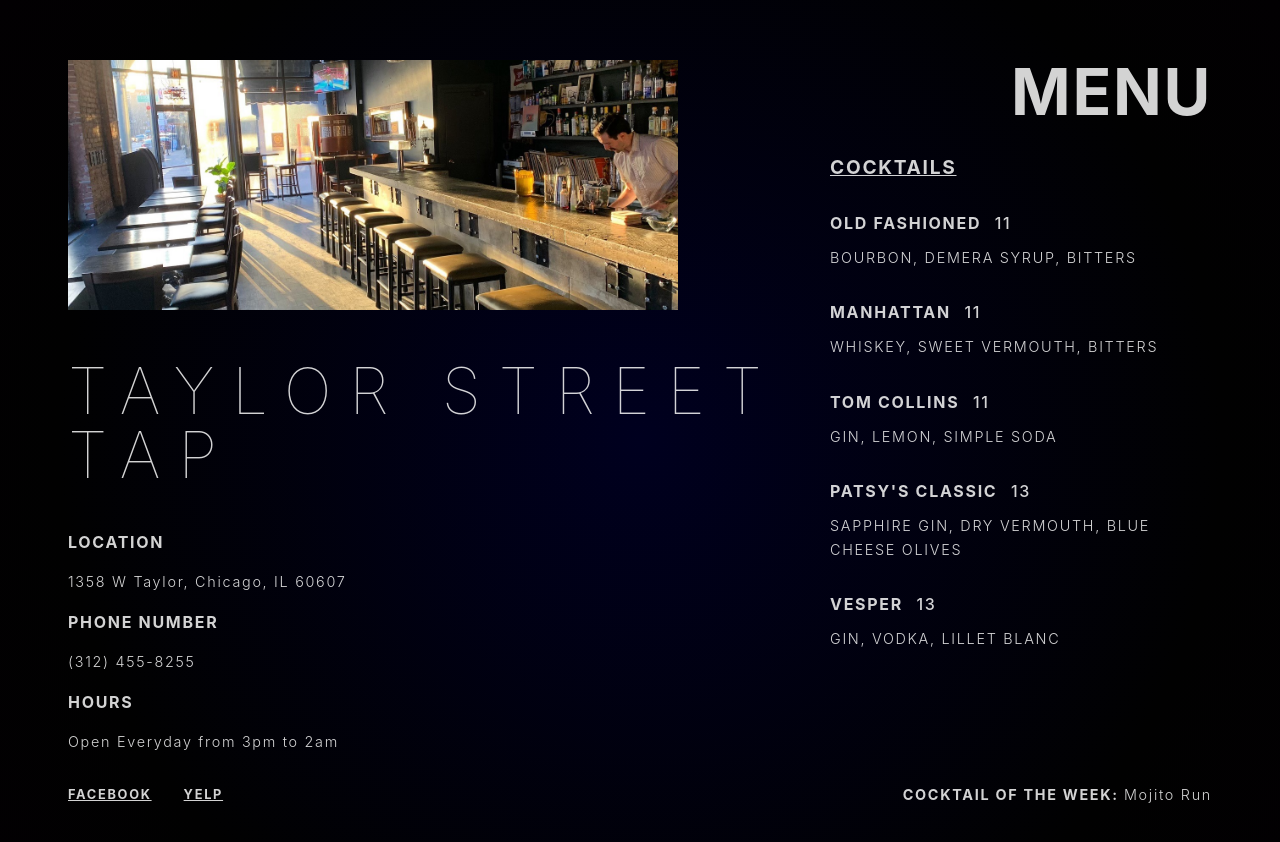
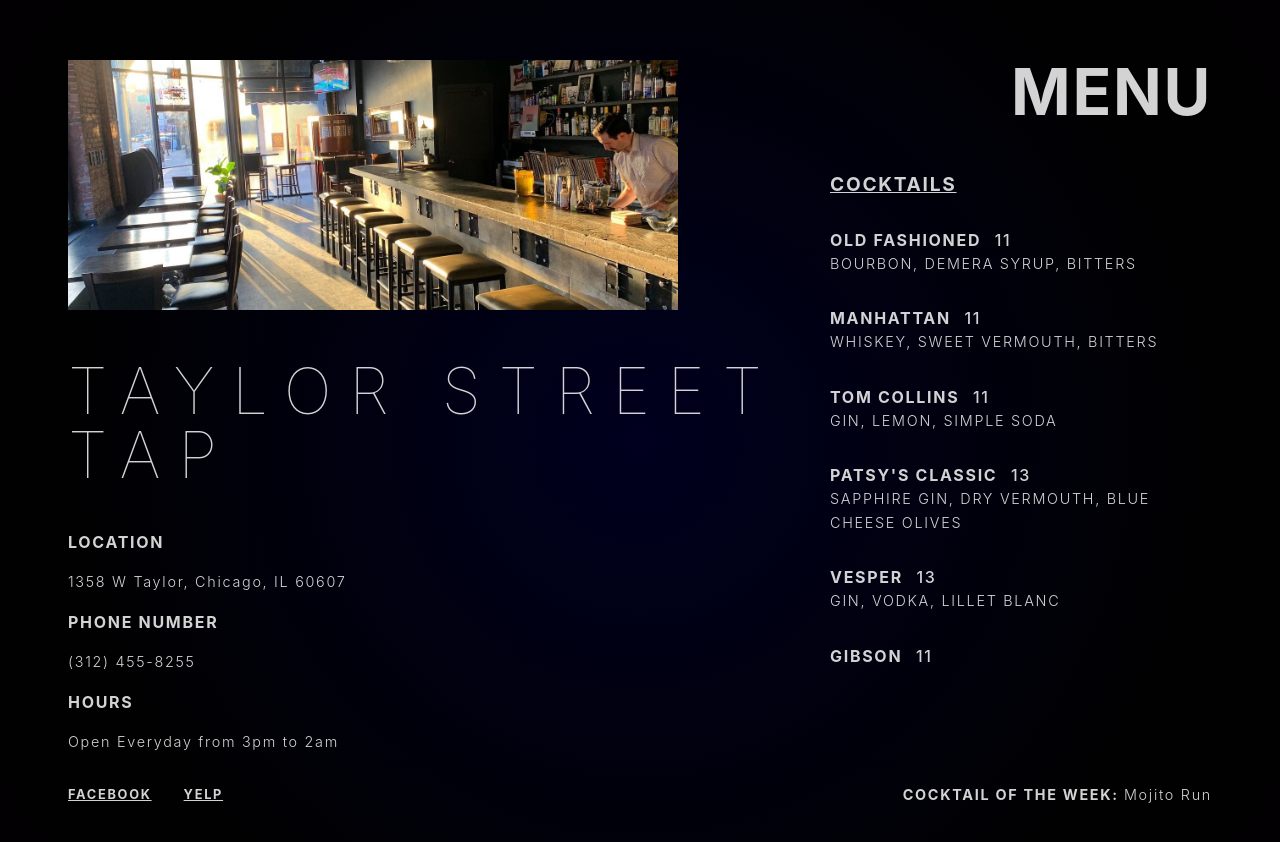
Before and after one commit to mcthaydt/TaylorStreetTapWebsite, a Svelte app: page / in a window 1280 px wide. Shown: the top 842 px of the page. Built offline with nearby package versions, Linux system fonts and the light colour scheme.

Commit message:
Refactored components

```diff
--- a/src/App.svelte
+++ b/src/App.svelte
@@ -1,4 +1,9 @@
 <script lang="ts">
+  import { slide, blur } from 'svelte/transition';
+  import { onMount } from 'svelte';
+
+  let ready = false;
+  onMount(() => ready = true);
 
   import { each } from "svelte/internal";
 
@@ -57,27 +62,30 @@
 
 </script>
 
-<main class="main-container">
-    <div style="display: flex; align-content: center">
-
-      <div class="left-side">
+<main>
+  {#if ready}
+    <div class="main-container" transition:slide>
+      <div class="left-side" transition:blur>
         <Hero />
         <Title />
         <Info />
       </div>
-
-      <div class="right-side">
+      <div class="right-side" transition:blur>
         <DrinkMenuTitle />
         <DrinkMenu cocktailMenu={cocktailMenu} beerMenu={beerMenu} catagories={catagories} />
       </div>
-
     </div>
-    <Footer cocktailOfTheWeek={cocktailOfTheWeek} />
+    <Footer cocktailOfTheWeek={cocktailOfTheWeek} transititon:slide/>
+  {/if}
 </main>
 
 <style>
+  main {
+    margin: 60px;
+  }
   .main-container {
-    margin: 60px;
+    display: flex;
+    align-content: center;
   }
   .left-side {
     float:left;
--- a/src/lib/DrinkMenuComponent.svelte
+++ b/src/lib/DrinkMenuComponent.svelte
@@ -1,39 +1,82 @@
 <script lang="ts">
   import { slide } from "svelte/transition";
+
   export let cocktailMenu;
   export let beerMenu;
   export let catagories;
 </script>
 
-        <div style="max-height: 32rem; overflow-x: hidden">
+<div class="MenuContainer">
   <div>
-            <h2 style="text-align: left;"><b><u>{catagories[1]}</b></h2>
-            <div style="display: flex; flex-direction:column;">
+    <h2 class="CatagoryTitleText"><b><u>{catagories[1]}</b></h2>
+    <div class="CatagoryContainer">
       {#each cocktailMenu as cocktailItem}
-                <div style="display: flex; float: right;" transition:slide>
-                  <h3 style="float: left;"><b>{cocktailItem.cocktailName.toUpperCase()}</b></h3>
-                  <h3 style="float: right">{cocktailItem.cocktailPrice}</h3>
+        <div class="CocktailItemContainer" transition:slide>
+          <h3 class="ItemName"><b>{cocktailItem.cocktailName.toUpperCase()}</b></h3>
+          <h3 class="ItemPrice">{cocktailItem.cocktailPrice}</h3>
         </div>
-                <p style="margin-top: -5px;">{cocktailItem.cocktailDescription}</p>
-                {#if cocktailItem.Seasonal == true}
-                  <p style="float: right; text-align: left; margin-top: -5px; letter-spacing: 1.3px; color: orange">SEASONAL</p>
-                {/if}
+        <p class="ItemDescripion">{cocktailItem.cocktailDescription}</p>
       {/each}
     </div>
   </div>
 
   <div>
-            <h2 style="text-align: left;"><b><u>{catagories[0]}<u></b></h2>
-            <div style="display: flex; flex-direction:column;">
+    <h2 class="CatagoryTitleText"><b><u>{catagories[0]}<u></b></h2>
+    <div class="CatagoryContainer">
         {#each beerMenu as beerItem}
-                  <div style="display: flex; float: right; margin-top: -5px;" transition:slide>
-                    <h3 style="float: left; text-align: left;"><b>{beerItem.beerName.toUpperCase()}</b></h3>
-                    <h3 style="float: right; text-align: right;">{beerItem.beerPrice}</h3>
+          <div class="BeerItemContainer" transition:slide>
+            <h3 class="ItemName"><b>{beerItem.beerName.toUpperCase()}</b></h3>
+            <h3 class="ItemPrice">{beerItem.beerPrice}</h3>
           </div>
-                  <div style="display: flex; align-items: center;">
-                    <p style="float: left; text-align: left; margin-top: -5px; padding-right: 1rem; letter-spacing: 1.3px">{beerItem.beerType}</p>
+          <div class="ItemTypeContainer">
+            <p class="ItemType">{beerItem.beerType}</p>
           </div>
         {/each}
     </div>
   </div>
 </div>
+
+<style>
+  .MenuContainer {
+    max-height: 32rem;
+    overflow-x: hidden;
+  }
+  .CatagoryTitleText {
+    text-align: left;
+  }
+  .CatagoryContainer {
+    display: flex;
+    flex-direction: column;
+  }
+  .CocktailItemContainer {
+    display: flex;
+    float: right;
+  }
+  .BeerItemContainer {
+    display: flex;
+    float: right;
+    margin-top: -1rem;
+  }
+  .ItemName {
+    float: left;
+    text-align: left;
+  }
+  .ItemPrice {
+    float: right;
+    text-align: right;
+  }
+  .ItemDescripion {
+    margin-top: -1rem;
+  }
+  .ItemTypeContainer {
+    display: flex;
+    align-items: center;
+  }
+  .ItemType {
+    float: left;
+    text-align: left;
+    margin-top: -1rem;
+    padding-right: 1rem;
+    letter-spacing: 1.3px
+  }
+</style>
--- a/src/lib/DrinkMenuTitleComponent.svelte
+++ b/src/lib/DrinkMenuTitleComponent.svelte
@@ -1 +1,9 @@
-<h1 style="text-align: right; margin: auto; padding-bottom: 15px;">MENU</h1>
+<h1>MENU</h1>
+
+<style>
+  h1 {
+    text-align: right;
+    margin: auto;
+    padding-bottom: 2rem;
+  }
+</style>
--- a/src/lib/FooterSectionComponent.svelte
+++ b/src/lib/FooterSectionComponent.svelte
@@ -1,17 +1,26 @@
 <script lang="ts">
-export let cocktailOfTheWeek : string
+  export let cocktailOfTheWeek : string
 </script>
 
-<div style="display: flex; align-items: center;">
-  <a style="padding-right: 2rem;" href="https://www.facebook.com/taylorstreettap" class="links-section-item">FACEBOOK</a>
-  <a style="padding-right: 2rem;" href="https://www.yelp.com/biz/taylor-street-tap-chicago" class="links-section-item">YELP</a>
-  <p style="text-align: right; margin-left: auto;"><b>COCKTAIL OF THE WEEK: </b>{cocktailOfTheWeek}</p>
+<div class="container">
+  <a href="https://www.facebook.com/taylorstreettap" class="links-section-item">FACEBOOK</a>
+  <a href="https://www.yelp.com/biz/taylor-street-tap-chicago" class="links-section-item">YELP</a>
+  <p><b>COCKTAIL OF THE WEEK: </b>{cocktailOfTheWeek}</p>
 </div>
 
 <style>
+  .container {
+    display: flex;
+    align-items: center;
+  }
   a {
     font-size: 0.8rem;
     font-weight: bold;
     color: rgba(248, 248, 248, 0.85);
+    padding-right: 2rem;
+  }
+  p {
+    text-align: right;
+    margin-left: auto;
   }
 </style>
--- a/src/lib/HeroSectionComponent.svelte
+++ b/src/lib/HeroSectionComponent.svelte
@@ -1 +1,9 @@
-<img src="src/assets/TST2.jpeg" alt="taylor_street_taps" style="object-fit: cover; width: 80%; height: 250px;">
+<img src="src/assets/TST2.jpeg" alt="taylor_street_taps">
+
+<style>
+  img {
+    object-fit: cover;
+    width: 80%;
+    height: 250px;
+  }
+</style>
--- a/src/lib/TitleComponent.svelte
+++ b/src/lib/TitleComponent.svelte
@@ -1 +1,8 @@
-<h1 style="letter-spacing: 1.1rem; font-weight: 100;">TAYLOR STREET TAP</h1>
+<h1>TAYLOR STREET TAP</h1>
+
+<style>
+  h1 {
+    letter-spacing: 1.1rem;
+    font-weight: 100;
+  }
+</style>
```
Lines whose indentation alone changed are shown as unchanged.
